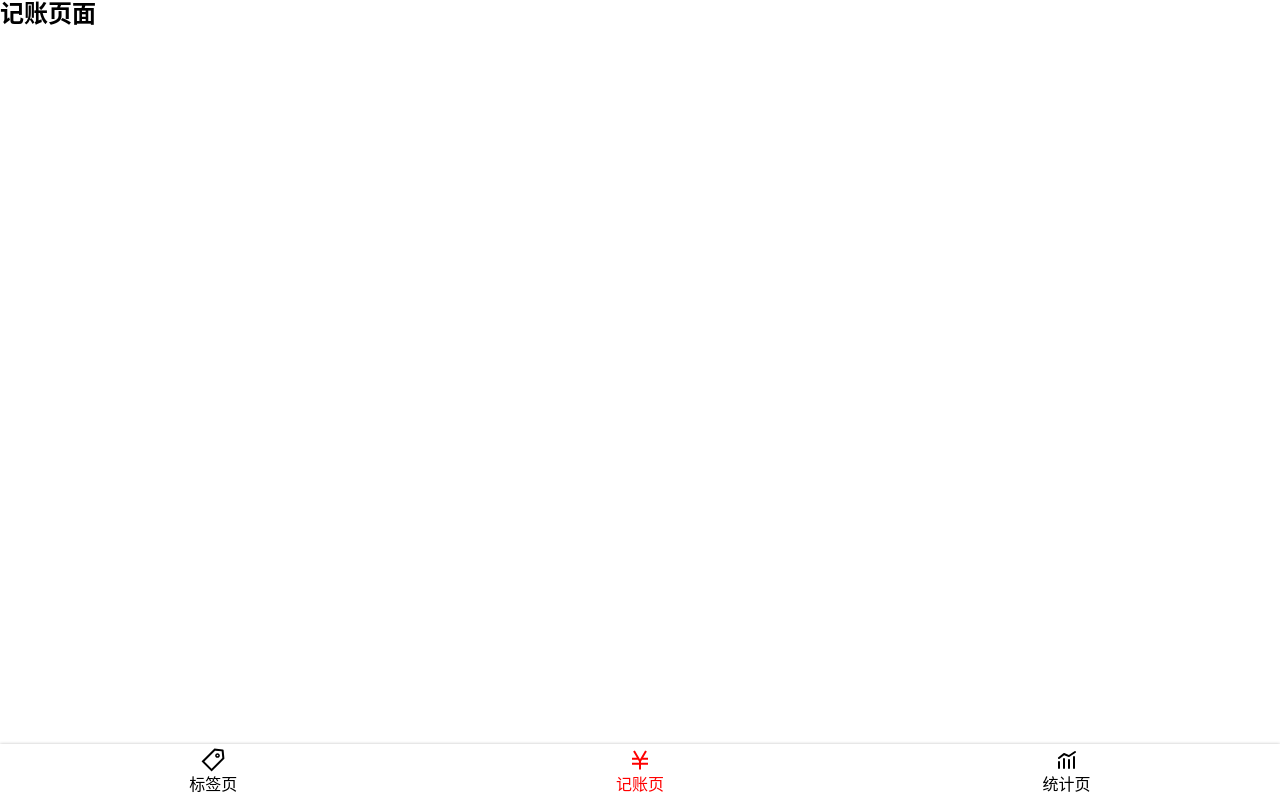
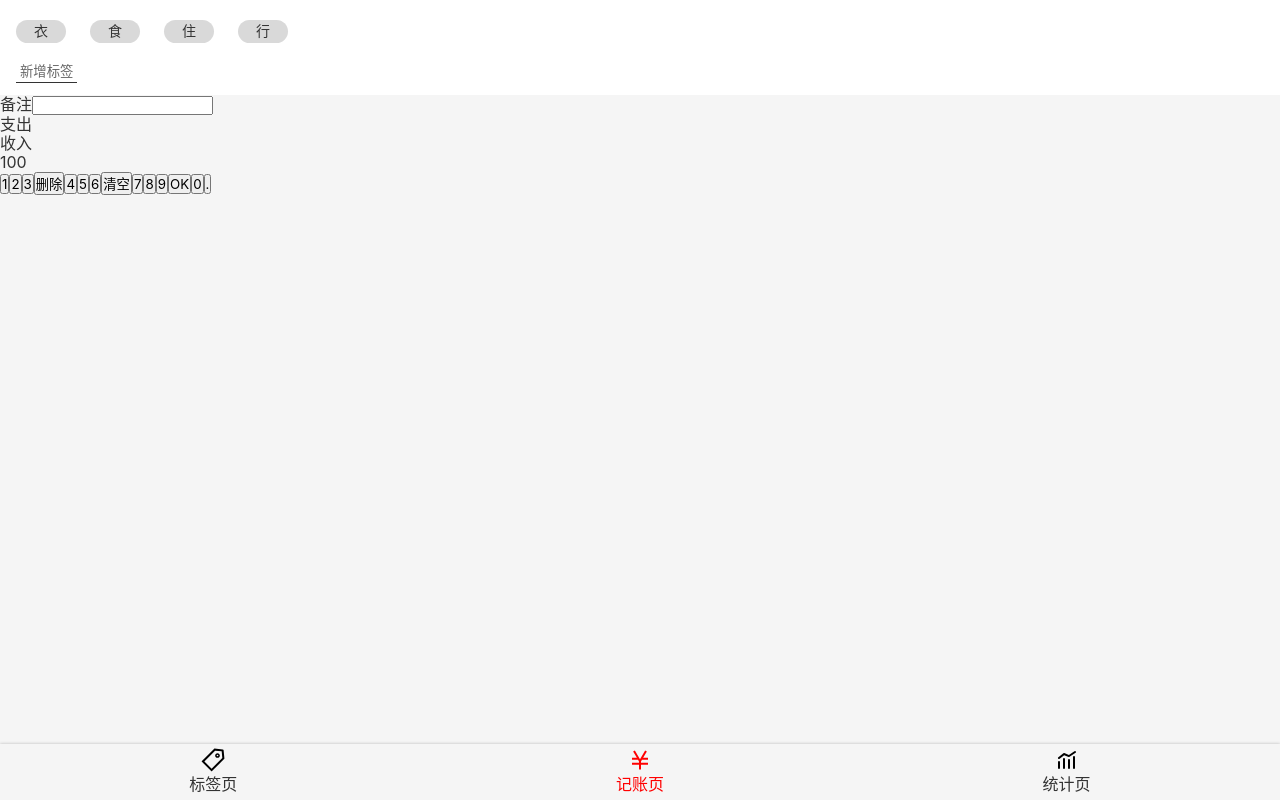
Before and after one commit to cyt2021/book-keep-react, a React app: page /#/money in a window 1280 px wide. Built offline with nearby package versions, Linux system fonts and the light colour scheme.

Commit message:
Money.tsx的TagSection 部分 样式完成

```diff
--- a/src/App.tsx
+++ b/src/App.tsx
@@ -9,10 +9,13 @@
 import Money from "./views/Money";
 import Statistics from "./views/Statistics";
 import NoMatch from "./views/NoMatch";
+import styled from "styled-components";
 
-
+const AppWrapper = styled.div`
+color: #333;`
 function App() {
     return (
+        <AppWrapper>
         <Router>
             <Switch>
                 <Route path="/tags">
@@ -30,6 +33,7 @@
                 </Route>
             </Switch>
         </Router>
+        </AppWrapper>
     );
 }
 
--- a/src/index.scss
+++ b/src/index.scss
@@ -26,7 +26,11 @@
 body{
 font-family: $font-hei;
   font-size: 16px;
-  line-height:1.2
+  line-height:1.2;
+  background: #f5f5f5;
+}
+button{
+  font-family: inherit;
 }
 .icon{
   width:1em;
--- a/src/views/Money.tsx
+++ b/src/views/Money.tsx
@@ -1,9 +1,78 @@
 import Layout from "../components/Layout";
 import React from "react";
+import styled from "styled-components";
+const TagsSection = styled.section`
+    background: #ffffff;padding: 12px 16px;
+> ol {margin: 0 -12px;
+>li{
+  background: #D9D9D9;border-radius:18px;
+  display: inline-block;padding: 3px 18px;
+  font-size:14px;margin:8px 12px;
+}
+}
+  > button{
+    background: none;
+border: none;
+  padding: 2px 4px;
+  border-bottom: 1px solid #333;color:#666;
+  margin-top: 8px;}
+
+`
+const NotesSection = styled.section`
+
+`
+
+const CategorySection  = styled.section`
+
+`
+const NumberPadSection = styled.section`
+
+`
 
 function Money() {
     return (<Layout>
-            <h2> 记账页面</h2>
+           <TagsSection>
+               <ol>
+                   <li>衣</li>
+                   <li>食</li>
+                   <li>住</li>
+                   <li>行</li>
+               </ol>
+               <button>新增标签</button>
+           </TagsSection>
+            <NotesSection>
+                <label>
+                    <span>备注</span>
+                    <input type='text'/>
+                </label>
+            </NotesSection>
+            <CategorySection>
+                <ul>
+                    <li>支出</li>
+                    <li>收入</li>
+                </ul>
+            </CategorySection>
+            <NumberPadSection>
+               <div>
+                   100
+               </div>
+                <div>
+                    <button>1</button>
+                    <button>2</button>
+                    <button>3</button>
+                    <button>删除</button>
+                    <button>4</button>
+                    <button>5</button>
+                    <button>6</button>
+                    <button>清空</button>
+                    <button>7</button>
+                    <button>8</button>
+                    <button>9</button>
+                    <button>OK</button>
+                    <button>0</button>
+                    <button>.</button>
+                </div>
+            </NumberPadSection>
         </Layout>
     )
 }
```
